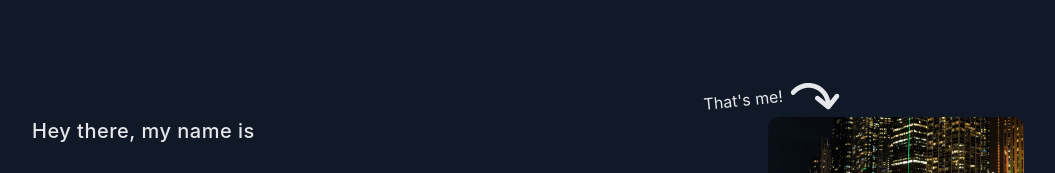
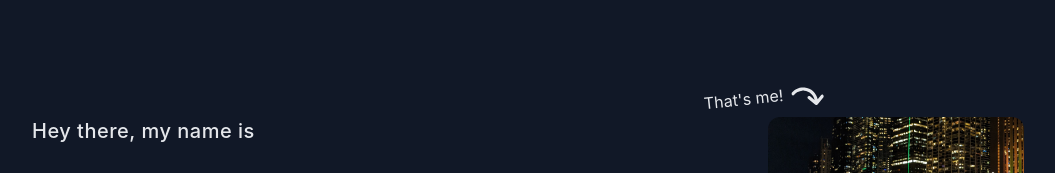
Before and after one commit to dalbitresb12/dalbitresb.com, a Next.js app: page / in a window 1280 px wide. Shown: the part 189-362 px from the top of the page, without its empty margins (112-1167 px from the left). Built offline with nearby package versions, Linux system fonts and the light colour scheme; a web font is replaced by a local one.

Commit message:
Improved arrow size

```diff
--- a/src/pages/index.tsx
+++ b/src/pages/index.tsx
@@ -30,7 +30,7 @@ const Home: React.FunctionComponent = () => {
             <div className="absolute -top-6 -left-16 -rotate-6">
               <div className="flex">
                 <span className="mr-2">That's me!</span>
-                <CurvedArrowSvg className="h-12 w-12 -mt-2" />
+                <CurvedArrowSvg className="h-8 w-8" />
               </div>
             </div>
             <div className="h-64 w-64 rounded-xl overflow-hidden">
```
